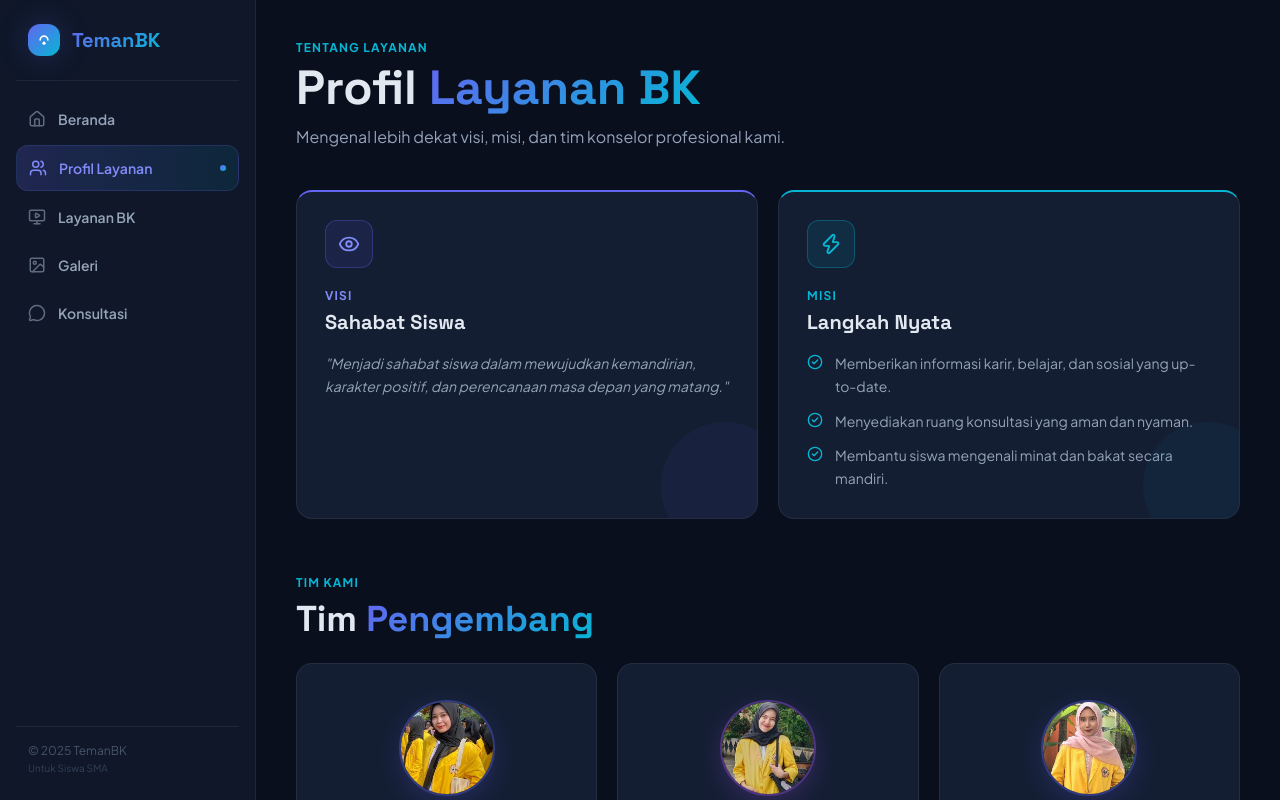
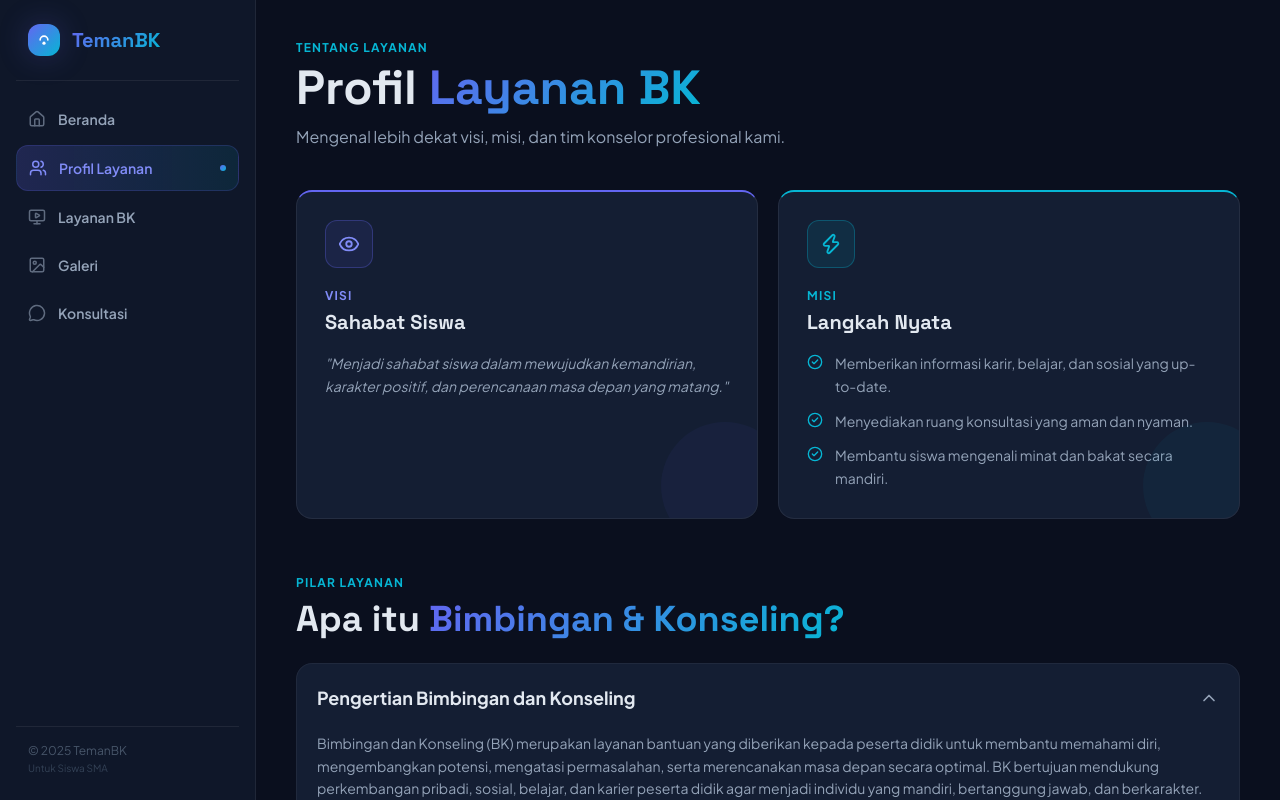
Before and after one commit to putripermatasr05/ruangbk, a React (Vite) app: page / in a window 1280 px wide. Both pictures are taken after a click on the button "Profil Layanan". Built offline with nearby package versions, Linux system fonts and the light colour scheme.

Commit message:
feat: add Bimbingan dan Konseling theoretical material using an accordion UI to prevent excessive scrolling

```diff
--- a/src/components/pages/Profil.jsx
+++ b/src/components/pages/Profil.jsx
@@ -1,5 +1,6 @@
-import { motion } from 'framer-motion'
-import { Eye, Zap, CheckCircle2 } from 'lucide-react'
+import { useState } from 'react'
+import { motion, AnimatePresence } from 'framer-motion'
+import { Eye, Zap, CheckCircle2, ChevronDown } from 'lucide-react'
 import avatarGendis from '../../assets/tim/gendis.jpg'
 import avatarGina from '../../assets/tim/gina.jpg'
 import avatarNasywa from '../../assets/tim/nasywa.jpeg'
@@ -10,6 +11,45 @@ const misiList = [
   'Memberikan informasi karir, belajar, dan sosial yang up-to-date.',
   'Menyediakan ruang konsultasi yang aman dan nyaman.',
   'Membantu siswa mengenali minat dan bakat secara mandiri.',
+]
+
+const materiBK = [
+  {
+    title: 'Pengertian Bimbingan dan Konseling',
+    content: 'Bimbingan dan Konseling (BK) merupakan layanan bantuan yang diberikan kepada peserta didik untuk membantu memahami diri, mengembangkan potensi, mengatasi permasalahan, serta merencanakan masa depan secara optimal. BK bertujuan mendukung perkembangan pribadi, sosial, belajar, dan karier peserta didik agar menjadi individu yang mandiri, bertanggung jawab, dan berkarakter.'
+  },
+  {
+    title: 'Tujuan Bimbingan dan Konseling',
+    content: 'Layanan Bimbingan dan Konseling bertujuan membantu peserta didik mencapai perkembangan yang optimal, mandiri, dan bertanggung jawab dalam aspek pribadi, sosial, belajar, dan karier. Selain itu, BK membantu peserta didik memahami diri dan lingkungan, mengembangkan potensi, mengatasi permasalahan, serta merencanakan masa depan dengan baik.'
+  },
+  {
+    title: 'Komponen Layanan BK',
+    content: `<div class="space-y-3">
+      <div><strong class="text-slate-200">1. Layanan Dasar</strong><br/>Layanan yang diberikan kepada seluruh peserta didik melalui kegiatan bimbingan untuk mengembangkan potensi, keterampilan hidup, serta kemampuan penyesuaian diri.</div>
+      <div><strong class="text-slate-200">2. Layanan Peminatan dan Perencanaan Individual</strong><br/>Layanan yang membantu peserta didik mengenali minat, bakat, dan kemampuannya sehingga dapat merencanakan pendidikan dan karier sesuai potensi yang dimiliki.</div>
+      <div><strong class="text-slate-200">3. Layanan Responsif</strong><br/>Layanan yang diberikan kepada peserta didik yang sedang menghadapi masalah dan memerlukan bantuan segera agar tidak menghambat perkembangan dirinya.</div>
+      <div><strong class="text-slate-200">4. Layanan Dukungan Sistem</strong><br/>Layanan yang mendukung pelaksanaan program BK melalui kerja sama dengan guru, orang tua, sekolah, dan pihak terkait untuk menciptakan lingkungan yang mendukung perkembangan peserta didik.</div>
+    </div>`
+  },
+  {
+    title: 'Bidang Layanan BK',
+    content: `<div class="space-y-3">
+      <div><strong class="text-slate-200">Pribadi:</strong> Membantu peserta didik memahami dan mengembangkan diri secara positif.</div>
+      <div><strong class="text-slate-200">Sosial:</strong> Membantu peserta didik membangun hubungan yang baik dengan lingkungan dan meningkatkan keterampilan sosial.</div>
+      <div><strong class="text-slate-200">Belajar:</strong> Membantu peserta didik mengembangkan kebiasaan belajar yang efektif dan mencapai prestasi optimal.</div>
+      <div><strong class="text-slate-200">Karier:</strong> Membantu peserta didik mengenali potensi diri, merencanakan pendidikan lanjutan, dan mempersiapkan pilihan karier di masa depan.</div>
+    </div>`
+  },
+  {
+    title: 'Fungsi Bimbingan dan Konseling',
+    content: `<div class="space-y-3">
+      <div><strong class="text-slate-200">1. Fungsi Pemahaman:</strong> Membantu peserta didik memahami diri, potensi, kebutuhan, permasalahan, dan lingkungan sekitar sebagai dasar pengambilan keputusan yang tepat.</div>
+      <div><strong class="text-slate-200">2. Fungsi Pencegahan:</strong> Membantu peserta didik mengantisipasi dan mencegah munculnya berbagai masalah yang dapat menghambat perkembangan diri.</div>
+      <div><strong class="text-slate-200">3. Fungsi Pengentasan:</strong> Membantu peserta didik menyelesaikan masalah yang sedang dihadapi agar dapat kembali berkembang secara optimal.</div>
+      <div><strong class="text-slate-200">4. Fungsi Pemeliharaan:</strong> Membantu peserta didik mempertahankan kondisi dan perilaku positif yang telah dimiliki agar tetap berkembang dengan baik.</div>
+      <div><strong class="text-slate-200">5. Fungsi Pengembangan:</strong> Membantu peserta didik mengembangkan potensi, bakat, minat, serta keterampilan hidup untuk mencapai keberhasilan di masa depan.</div>
+    </div>`
+  }
 ]
 
 const timKami = [
@@ -57,6 +97,8 @@ const cardVariants = {
 }
 
 export default function Profil({ navigate }) {
+  const [openAccordion, setOpenAccordion] = useState(0) // Default buka accordion pertama
+
   return (
     <div>
       {/* Header */}
@@ -117,6 +159,53 @@ export default function Profil({ navigate }) {
         </motion.div>
       </div>
 
+      {/* Materi BK (Accordion) */}
+      <motion.div
+        initial={{ opacity: 0, y: 16 }}
+        animate={{ opacity: 1, y: 0 }}
+        transition={{ delay: 0.2, duration: 0.4 }}
+        className="mb-14"
+      >
+        <p className="text-accent text-xs font-bold tracking-widest uppercase mb-2">Pilar Layanan</p>
+        <h2 className="font-display font-bold text-3xl lg:text-4xl mb-6">
+          Apa itu <span className="gradient-text">Bimbingan & Konseling?</span>
+        </h2>
+
+        <div className="flex flex-col gap-3">
+          {materiBK.map((item, idx) => {
+            const isOpen = openAccordion === idx;
+            return (
+              <div key={idx} className="glass-card border border-white/[0.05] overflow-hidden rounded-2xl">
+                <button
+                  onClick={() => setOpenAccordion(isOpen ? null : idx)}
+                  className="w-full flex items-center justify-between p-5 text-left hover:bg-white/[0.02] transition-colors"
+                >
+                  <h3 className="font-bold text-lg text-slate-200">{item.title}</h3>
+                  <motion.div animate={{ rotate: isOpen ? 180 : 0 }} transition={{ duration: 0.3 }}>
+                    <ChevronDown size={20} className="text-slate-400" />
+                  </motion.div>
+                </button>
+                <AnimatePresence>
+                  {isOpen && (
+                    <motion.div
+                      initial={{ height: 0, opacity: 0 }}
+                      animate={{ height: 'auto', opacity: 1 }}
+                      exit={{ height: 0, opacity: 0 }}
+                      transition={{ duration: 0.3, ease: 'easeInOut' }}
+                    >
+                      <div
+                        className="px-5 pb-5 text-sm text-slate-400 leading-relaxed"
+                        dangerouslySetInnerHTML={{ __html: item.content }}
+                      />
+                    </motion.div>
+                  )}
+                </AnimatePresence>
+              </div>
+            )
+          })}
+        </div>
+      </motion.div>
+
       {/* Tim Pengembang */}
       <motion.div
         initial={{ opacity: 0, y: 16 }}
```
